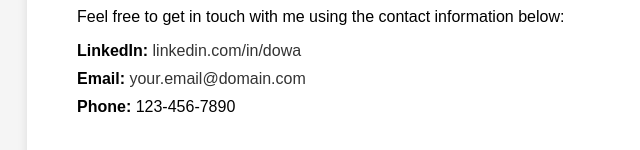
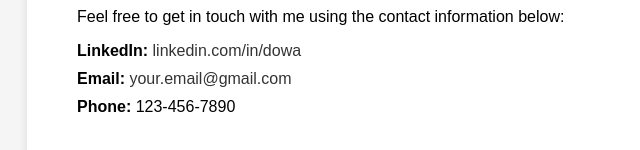
Before and after one commit to nocries/Dowa, a plain HTML site: page contact.html in a window 1280 px wide. Shown: the part 128-278 px from the top of the page, 163-803 px from the left. Drawn offline with Linux system fonts and the light colour scheme.

Commit message:
Update contact.html

```diff
--- a/contact.html
+++ b/contact.html
@@ -10,7 +10,7 @@
 		<p>Feel free to get in touch with me using the contact information below:</p>
 		<ul>
 			<li><strong>LinkedIn:</strong> <a href="https://www.linkedin.com/in/dowa/">linkedin.com/in/dowa</a></li>
-			<li><strong>Email:</strong> <a href="mailto:your.email@domain.com">your.email@domain.com</a></li>
+			<li><strong>Email:</strong> <a href="mailto:your.email@gmail.com">your.email@gmail.com</a></li>
 			<li><strong>Phone:</strong> 123-456-7890</li>
 		</ul>
 	</div>
```
